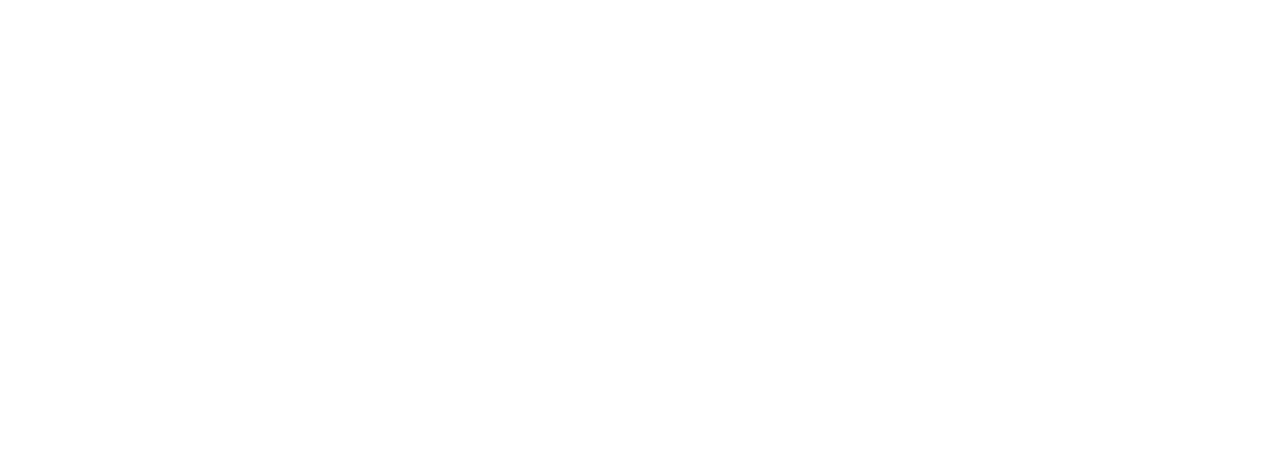
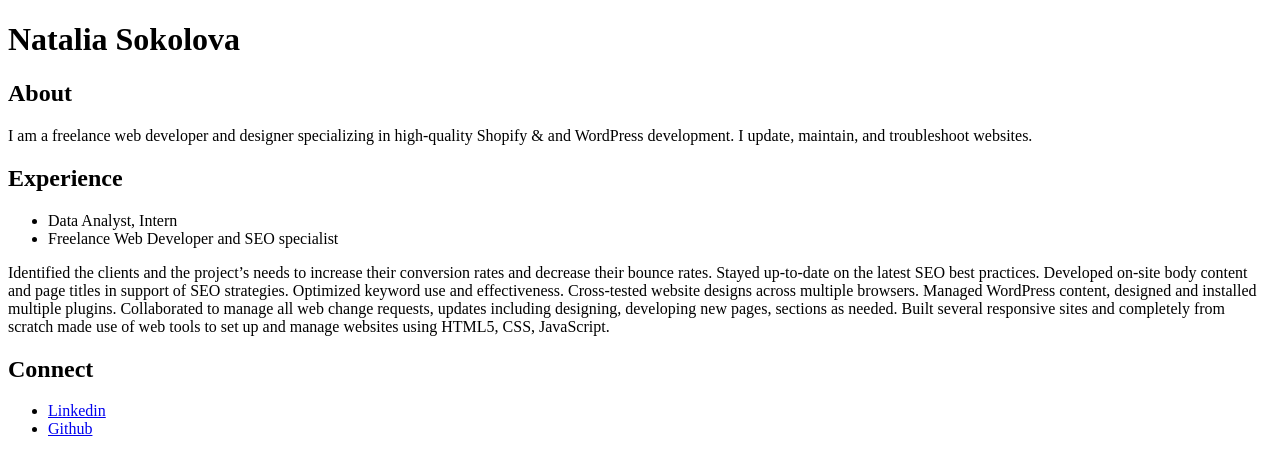
Before and after one commit to NataliaSokolova/Natalia-Sokolova, a plain HTML site: page index.html in a window 1280 px wide. Drawn offline with Linux system fonts and the light colour scheme.

Commit message:
about, experience, connect sections added

```diff
--- a/index.html
+++ b/index.html
@@ -3,9 +3,29 @@
 <head>
     <meta charset="UTF-8">
     <meta name="viewport" content="width=device-width, initial-scale=1.0">
-    <title>Document</title>
+    <title>Natalia's page</title>
 </head>
 <body>
-
+    <h1>Natalia Sokolova</h1>
+    <h2>About</h2>
+      <p>I am a freelance web developer and designer specializing in high-quality Shopify & and WordPress development. I update, maintain, and troubleshoot websites.</p>
+    <h2>Experience</h2>
+      <ul>
+        <li>Data Analyst, Intern</li>
+        <li>Freelance Web Developer and SEO specialist</li>
+      </ul>
+      <p>Identified the clients and the project’s needs to increase their conversion rates and decrease their bounce rates.
+        Stayed up-to-date on the latest SEO best practices.
+        Developed on-site body content and page titles in support of SEO strategies.
+        Optimized keyword use and effectiveness.
+        Cross-tested website designs across multiple browsers.
+        Managed WordPress content, designed and installed multiple plugins.
+        Collaborated to manage all web change requests, updates including designing, developing new pages, sections as needed.
+        Built several responsive sites and completely from scratch made use of web tools to set up and manage websites using HTML5, CSS, JavaScript.</p>
+    <h2>Connect</h2>
+    <ul>
+        <li><a href="www.linkedin.com/in/sokolovanatalia">Linkedin</a></li>
+       <li><a href="https://github.com/NataliaSokolova">Github</a></li>
+    </ul>
 </body>
 </html>
```
